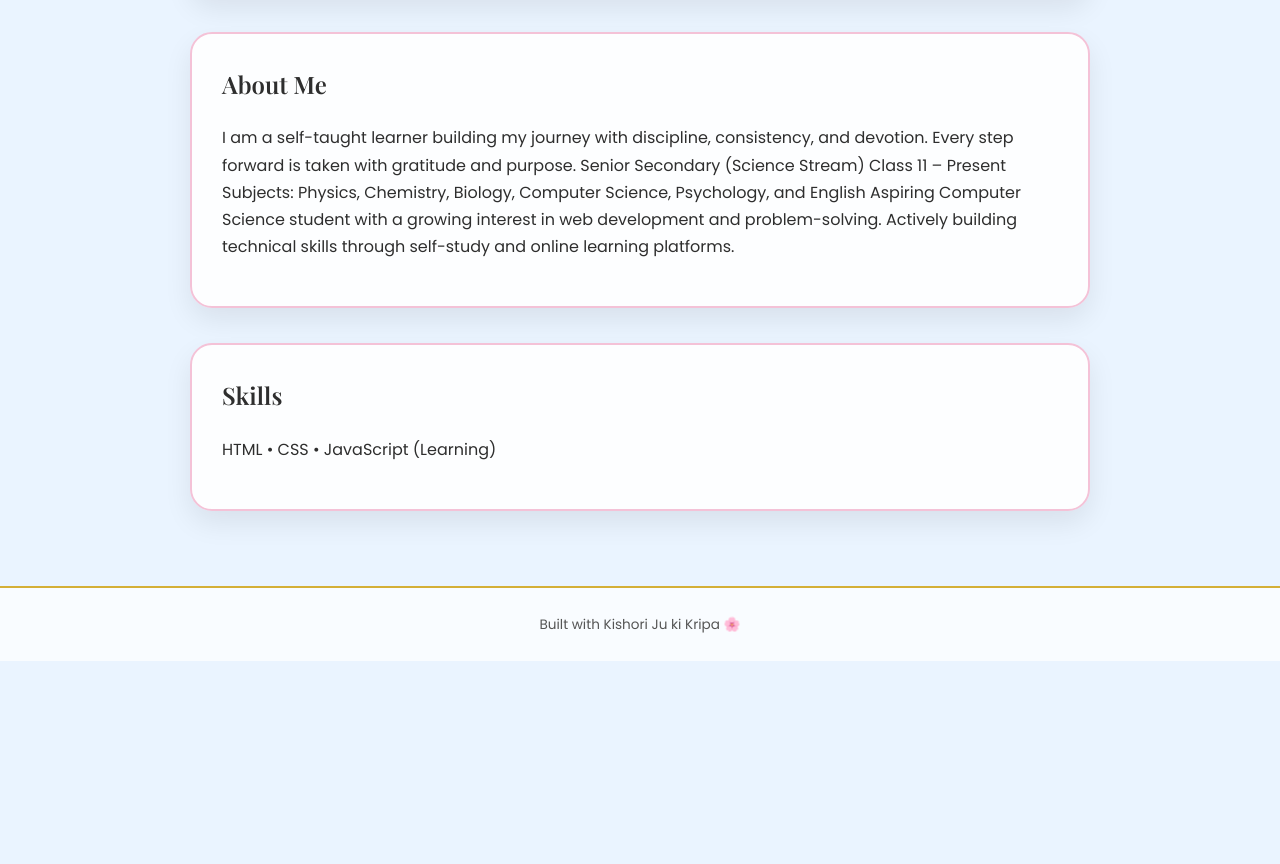
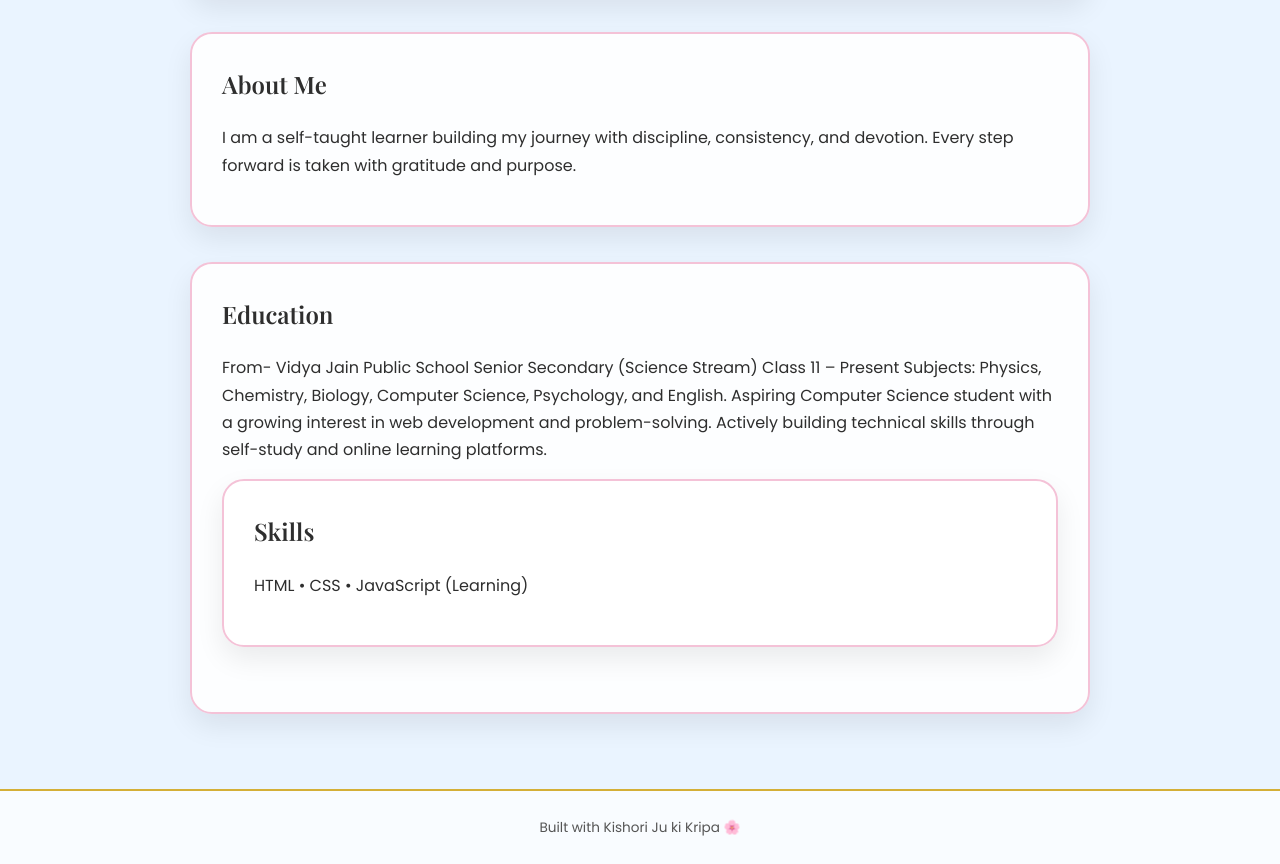
Before and after one commit to 07-shridha/07-shridha.github.io, a plain HTML site: page index.html in a window 1280 px wide. Shown: the part 945-1809 px from the top of the page. Before the commit the page ends 1606 px from the top, so only its background shows below. Drawn offline with nearby package versions, Linux system fonts and the light colour scheme.

Commit message:
Update index.html

```diff
--- a/index.html
+++ b/index.html
@@ -45,13 +45,18 @@
       I am a self-taught learner building my journey with discipline,
       consistency, and devotion. Every step forward is taken with
       gratitude and purpose.
-
+    </p>
+  </div>
+  <div class="card">
+    <h2>Education</h2>
+    <p>
+     From- Vidya Jain Public School
       Senior Secondary (Science Stream)
 Class 11 – Present
-Subjects: Physics, Chemistry, Biology, Computer Science, Psychology, and English
+Subjects: Physics, Chemistry, Biology, Computer Science, Psychology, and English.
 Aspiring Computer Science student with a growing interest in web development and problem-solving. Actively building technical skills through self-study and online learning platforms.
     </p>
-  </div>
+    </p>
 
   <div class="card">
   <h2>Skills</h2>
```
